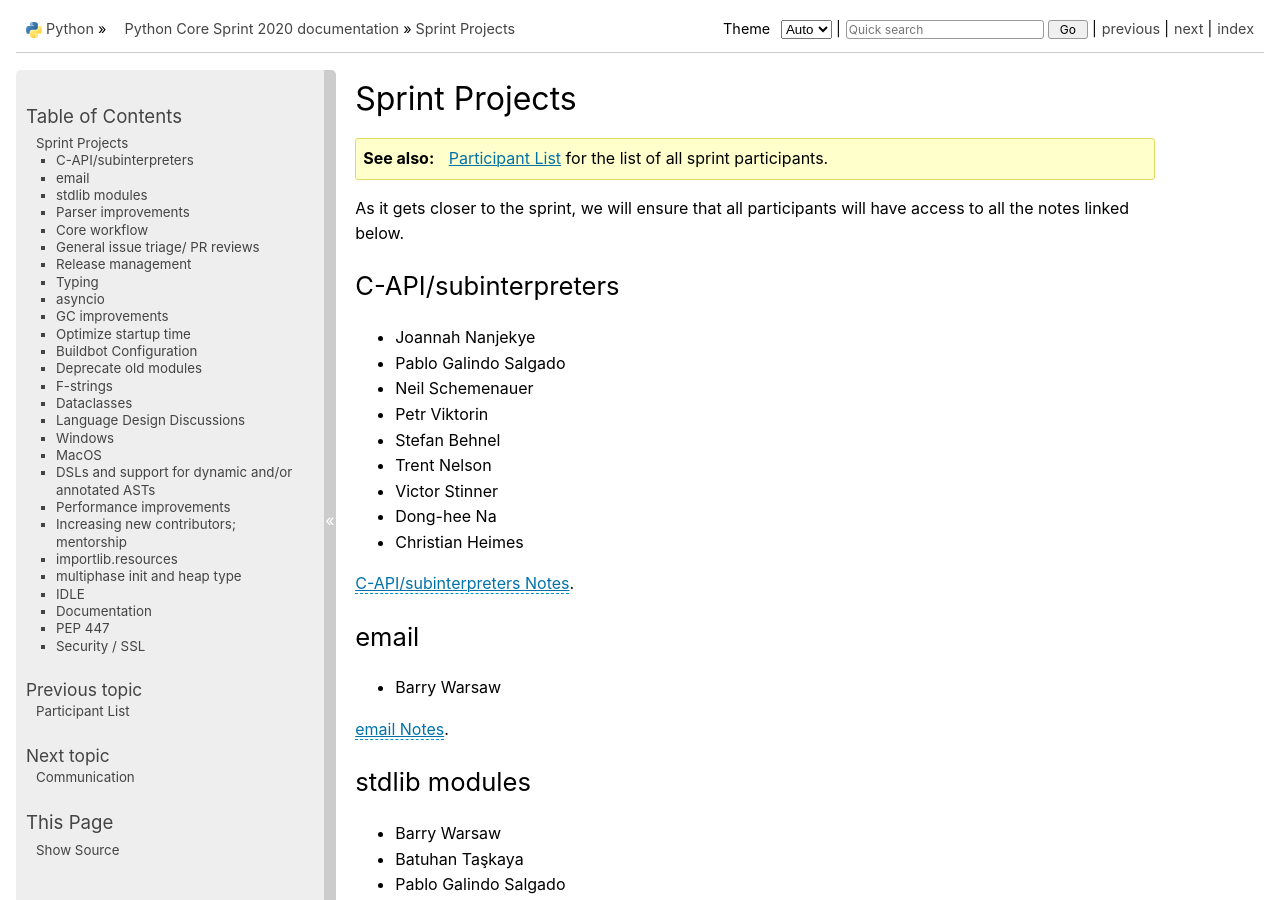
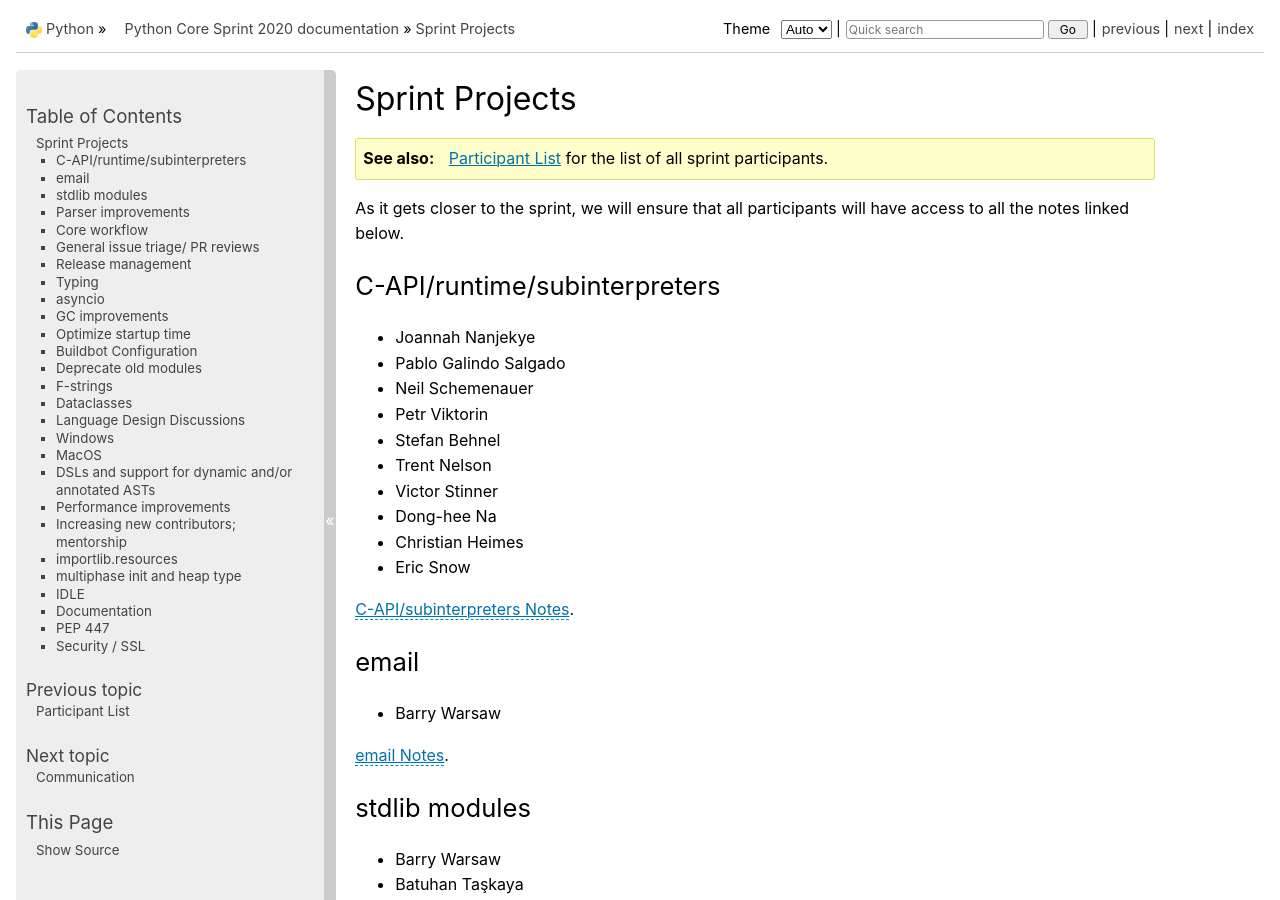
Before and after one commit to python/core-sprint, a Sphinx documentation site: the page built from docs/projects.rst, in a window 1280 px wide and 900 px high. Built offline with Sphinx 7.4.7, drawn with Linux system fonts in a browser that asks for light colours; some of the changed text lies outside the part shown.

Commit message:
Add Eric Snow. (#33)
* Add Eric Snow to the participants list.

* Add Eric Snow to some projects.

* Add Eric Snow to the Q&A list.

* Move Eric to UTC-6 group

* fix title underline

Co-authored-by: Mariatta <Mariatta@users.noreply.github.com>

```diff
--- a/docs/community_qa.rst
+++ b/docs/community_qa.rst
@@ -43,3 +43,4 @@
 - Yury Selivanov, can answer questions re asyncio
 - Steve Dower, if there's relevant question
 - Christian Heimes
+- Eric Snow
--- a/docs/participants.rst
+++ b/docs/participants.rst
@@ -89,6 +89,8 @@
 +------------------------+-------------------+-----------+-------------------+--------------------------------------+
 | Emily Morehouse        | Core Developer    | UTC-6     | emilyemorehouse   |                                      |
 +------------------------+-------------------+-----------+-------------------+--------------------------------------+
+| Eric Snow              | Core Developer    | UTC-6     | ericsnowcurrently | so excited!                          |
++------------------------+-------------------+-----------+-------------------+--------------------------------------+
 | Barry Warsaw           | Core Developer    | UTC-7     | warsaw            |                                      |
 +------------------------+-------------------+-----------+-------------------+--------------------------------------+
 | Mariatta               | Core Developer    | UTC-7     | mariatta          |                                      |
--- a/docs/projects.rst
+++ b/docs/projects.rst
@@ -11,8 +11,8 @@
 As it gets closer to the sprint, we will ensure that all participants will have
 access to all the notes linked below.
 
-C-API/subinterpreters
----------------------
+C-API/runtime/subinterpreters
+-----------------------------
 
 - Joannah Nanjekye
 - Pablo Galindo Salgado
@@ -23,6 +23,7 @@
 - Victor Stinner
 - Dong-hee Na
 - Christian Heimes
+- Eric Snow
 
 `C-API/subinterpreters Notes <https://docs.google.com/document/d/1tkaE7tgNjlUxprRSUZm0L8o3JRQldNFiOTV1alkVEHI/edit?usp=sharing>`_.
 
@@ -47,7 +48,7 @@
 `stdlib modules Notes <https://docs.google.com/document/d/1a9zVOF7W8OjFjYvnZ9gu7menwARXPElm8nTJfyvi_vE/edit?usp=sharing>`_.
 
 Parser improvements
---------------------
+-------------------
 
 - Pablo Galindo Salgado
 - Lysandros Nikolaou
@@ -117,6 +118,7 @@
 ---------------------
 
 - Neil Schemenauer
+- Eric Snow
 
 `Optimize startup time Notes <https://docs.google.com/document/d/1tggGrMKLRHLDW6Sj0oZ7TYi5S7wpn8Zu1D8QtgxMiic/edit?usp=sharing>`_.
 
@@ -157,6 +159,7 @@
 - Batuhan Taşkaya
 - Thomas Wouters
 - Guido van Rossum
+- Eric Snow
 
 `Language Design Discussions Notes <https://docs.google.com/document/d/1uB5PEn1JlZH4RMsQg8X-_W6aIXgWNYEXzhu77seXD5Y/edit?usp=sharing>`_.
 
@@ -195,6 +198,7 @@
 
 - Tal Einat
 - Guido van Rossum
+- Eric Snow
 
 `Increasing new contributors; mentorship Notes <https://docs.google.com/document/d/1ewHbHiakBGv9UeTL18BD6krSpi_9mS7OqJwcuVXDamA/edit?usp=sharing>`_.
 
@@ -210,6 +214,7 @@
 
 - Hai Shi
 - Dong-hee Na
+- Eric Snow
 
 `multiphase init and heap type Notes <https://docs.google.com/document/d/1nBwGwP2VrL9YzMPXYiy0G9HMERaDwv1eIYYddO-d0vk/edit?usp=sharing>`_.
 
```
